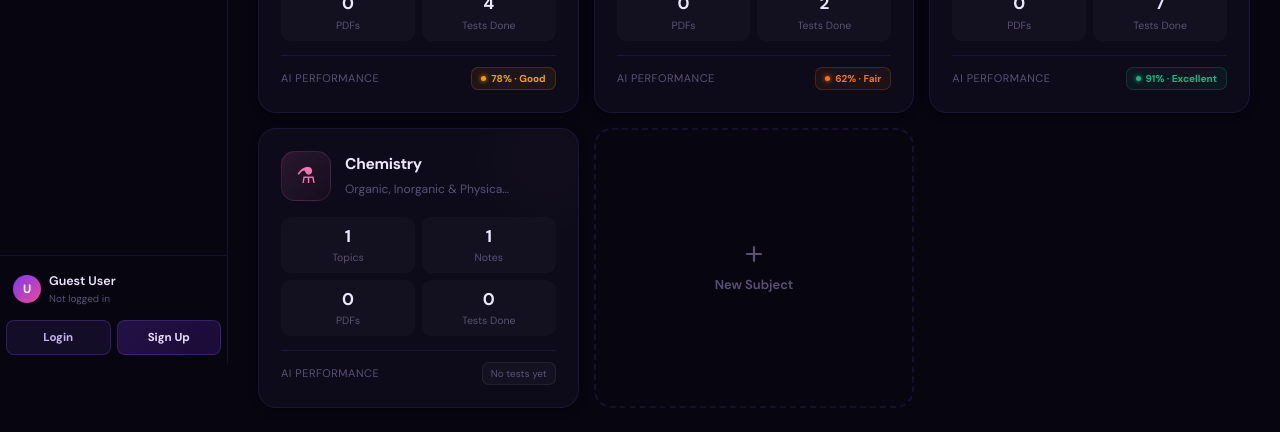
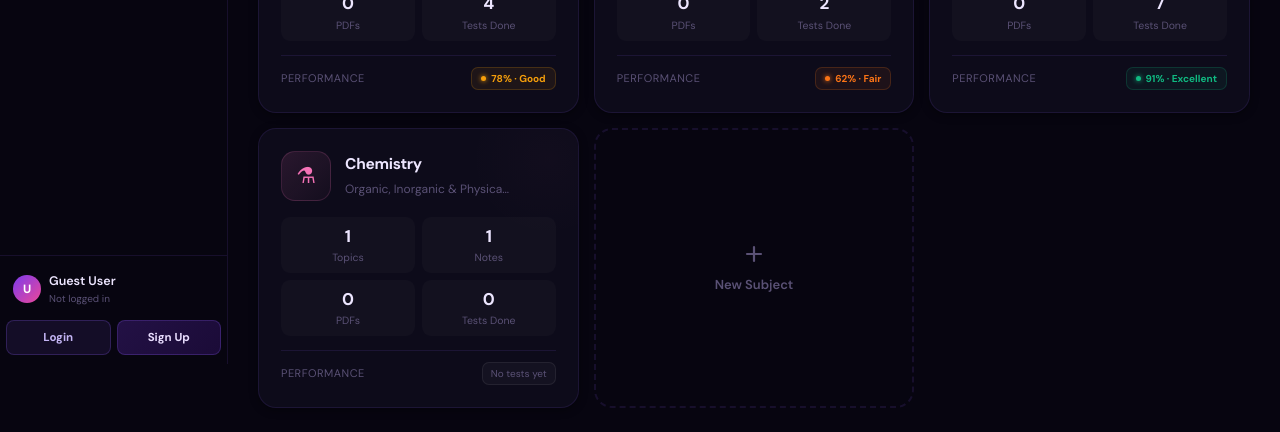
Before and after one commit to Sandeepsinghrathore007/Learnledger, a React (Vite) app: page / in a window 1280 px wide. Shown: the part 436-868 px from the top of the page. Built offline with nearby package versions, Linux system fonts and the light colour scheme; no server answers.

Commit message:
Rename AI performance label

```diff
--- a/src/components/subjects/SubjectCard.jsx
+++ b/src/components/subjects/SubjectCard.jsx
@@ -141,7 +141,7 @@ export default function SubjectCard({ subject, onSelect, onEdit, onDelete }) {
           display: 'flex', justifyContent: 'space-between', alignItems: 'center',
         }}>
           <span style={{ color: TEXT3, fontSize: '11px', fontFamily: "'DM Sans',sans-serif", textTransform: 'uppercase', letterSpacing: '0.5px' }}>
-            AI Performance
+            Performance
           </span>
           <AiScoreBadge score={subject.aiScore} tests={subject.testsAttempted} size="small" />
         </div>
--- a/src/pages/SubjectDetailPage.jsx
+++ b/src/pages/SubjectDetailPage.jsx
@@ -780,7 +780,7 @@ function SubjectBanner({ subject, totalNotes }) {
           ))}
           <div className="col-span-2 sm:col-span-1" style={{ marginLeft: 0 }}>
             <div style={{ color: '#5a5175', fontSize: '10px', fontFamily: "'DM Sans',sans-serif", marginBottom: '5px', textTransform: 'uppercase', letterSpacing: '0.6px' }}>
-              AI Performance
+              Performance
             </div>
             <AiScoreBadge score={subject.aiScore} tests={subject.testsAttempted} />
           </div>
```
